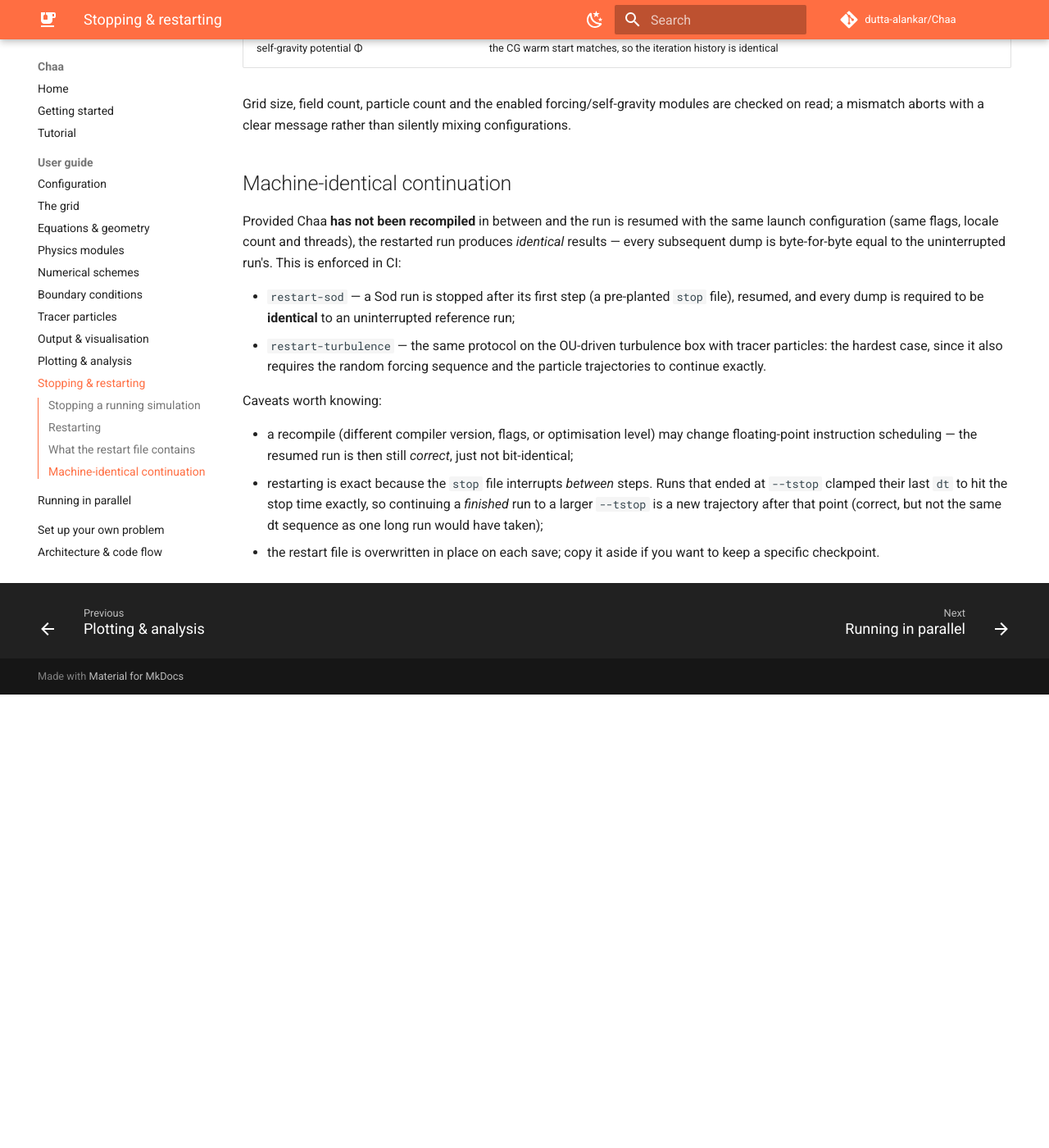
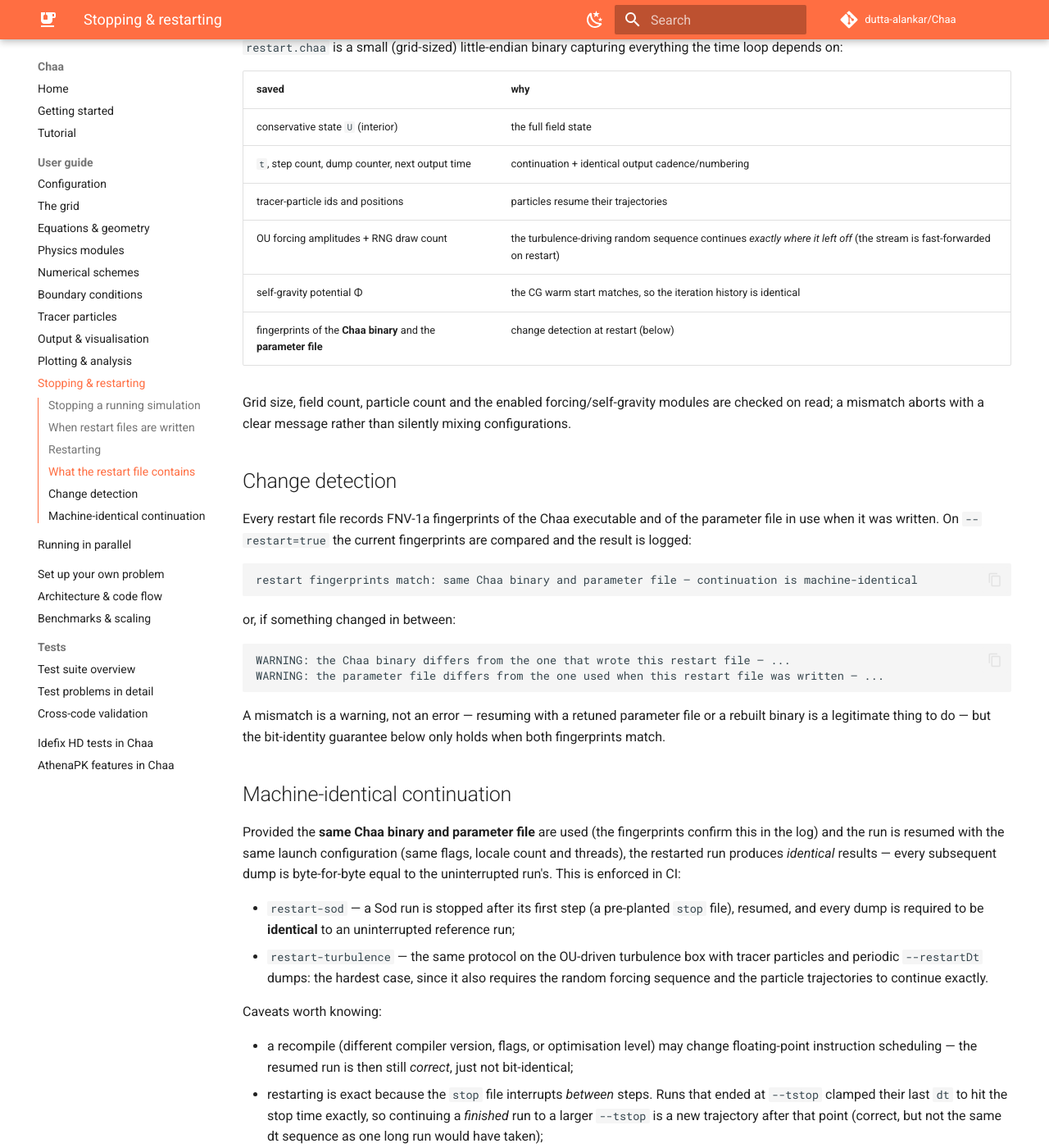
Before and after one commit to dutta-alankar/Chaa, an MkDocs documentation site: the page built from docs/user-guide/restart.md, in a window 1280 px wide and 1400 px high, scrolled down 1361 px. Shown: the whole window at 82% size. Built offline with MkDocs 1.6.1 and Material for MkDocs 9.7.7, drawn with Linux system fonts in a browser that asks for light colours; comment, search, counter and statistics services are not loaded; before the commit the page ends 2208 px from its top, so only the background shows below that; some of the changed text lies outside the part shown.

Commit message:
Periodic restart dumps, binary/ini fingerprints, two-generation .bak rotation
- --restartDt (also an ini key) writes restart checkpoints every given
  interval of simulation time, in addition to the end-of-run and
  graceful-stop writes; checkpoint writes never perturb the run.
- Every restart write rotates the previous restart.chaa to
  restart.bak.chaa, so the two newest checkpoints are always on disk.
- Restart files (format CHAARST2) store FNV-1a fingerprints of the Chaa
  binary and of the parameter file; --restart=true compares them and
  logs either "fingerprints match ... machine-identical" or a WARNING
  naming what changed (warning, not error).
- restart-turbulence CI case now exercises --restartDt; both restart
  cases additionally require the .bak rotation, and both still enforce
  byte-identical dumps against uninterrupted reference runs.
- Docs: restart page rewritten (write triggers, rotation, change
  detection), configuration table + README updated.

Co-Authored-By: Claude Fable 5 <noreply@anthropic.com>

````diff
--- a/docs/user-guide/restart.md
+++ b/docs/user-guide/restart.md
@@ -25,9 +25,26 @@ stop requested: state saved after step 1731 (t = 0.8422); resume with --restart=
 No signal handling or job-control tricks are involved — this works the
 same on a laptop, inside a batch job, and in multi-locale runs.
 
-A restart file is **also written at every normal end of run**, so a
-finished simulation can be continued to a later `--tstop` without
-planning ahead.
+## When restart files are written
+
+A restart file is written
+
+- on a **graceful stop** (the `stop` file, above),
+- at every **normal end of run** — so a finished simulation can be
+  continued to a later `--tstop` without planning ahead, and
+- **periodically**, every `restartDt` of simulation time, if given in
+  the parameter file or on the command line
+  (`restartDt = 0.5` / `--restartDt=0.5`; default 0 = off) — insurance
+  against crashes and killed batch jobs.
+
+Writing a restart file never perturbs the run: a run that wrote
+periodic restarts produces exactly the same dumps as one that didn't.
+
+**Two generations are kept.** Before a new restart file is written, an
+existing `restart.chaa` is renamed to `restart.bak.chaa` (replacing any
+older backup). If the newest restart is unusable — a job killed
+mid-write, say — rename the `.bak` file back and resume from one
+checkpoint earlier.
 
 ## Restarting
 
@@ -54,16 +71,41 @@ everything the time loop depends on:
 | tracer-particle ids and positions | particles resume their trajectories |
 | OU forcing amplitudes + RNG draw count | the turbulence-driving random sequence continues *exactly where it left off* (the stream is fast-forwarded on restart) |
 | self-gravity potential Φ | the CG warm start matches, so the iteration history is identical |
+| fingerprints of the **Chaa binary** and the **parameter file** | change detection at restart (below) |
 
 Grid size, field count, particle count and the enabled
 forcing/self-gravity modules are checked on read; a mismatch aborts
 with a clear message rather than silently mixing configurations.
 
+## Change detection
+
+Every restart file records FNV-1a fingerprints of the Chaa executable
+and of the parameter file in use when it was written. On
+`--restart=true` the current fingerprints are compared and the result
+is logged:
+
+```
+restart fingerprints match: same Chaa binary and parameter file — continuation is machine-identical
+```
+
+or, if something changed in between:
+
+```
+WARNING: the Chaa binary differs from the one that wrote this restart file — ...
+WARNING: the parameter file differs from the one used when this restart file was written — ...
+```
+
+A mismatch is a warning, not an error — resuming with a retuned
+parameter file or a rebuilt binary is a legitimate thing to do — but
+the bit-identity guarantee below only holds when both fingerprints
+match.
+
 ## Machine-identical continuation
 
-Provided Chaa **has not been recompiled** in between and the run is
-resumed with the same launch configuration (same flags, locale count
-and threads), the restarted run produces *identical* results — every
+Provided the **same Chaa binary and parameter file** are used (the
+fingerprints confirm this in the log) and the run is resumed with the
+same launch configuration (same flags, locale count and threads), the
+restarted run produces *identical* results — every
 subsequent dump is byte-for-byte equal to the uninterrupted run's.
 This is enforced in CI:
 
@@ -71,9 +113,9 @@ This is enforced in CI:
   pre-planted `stop` file), resumed, and every dump is required to be
   **identical** to an uninterrupted reference run;
 - `restart-turbulence` — the same protocol on the OU-driven turbulence
-  box with tracer particles: the hardest case, since it also requires
-  the random forcing sequence and the particle trajectories to
-  continue exactly.
+  box with tracer particles and periodic `--restartDt` dumps: the
+  hardest case, since it also requires the random forcing sequence and
+  the particle trajectories to continue exactly.
 
 Caveats worth knowing:
 
@@ -85,5 +127,6 @@ Caveats worth knowing:
   the stop time exactly, so continuing a *finished* run to a larger
   `--tstop` is a new trajectory after that point (correct, but not the
   same dt sequence as one long run would have taken);
-- the restart file is overwritten in place on each save; copy it aside
-  if you want to keep a specific checkpoint.
+- restart writes rotate `restart.chaa` → `restart.bak.chaa`, so the
+  two most recent checkpoints are always on disk; copy a file aside if
+  you want to keep an older one.
````
Also changed, not shown: README.md (+13 -8 lines), docs/tests.md (+1 -1 lines), docs/user-guide/configuration.md (+2 -0 lines), 7 other files.
